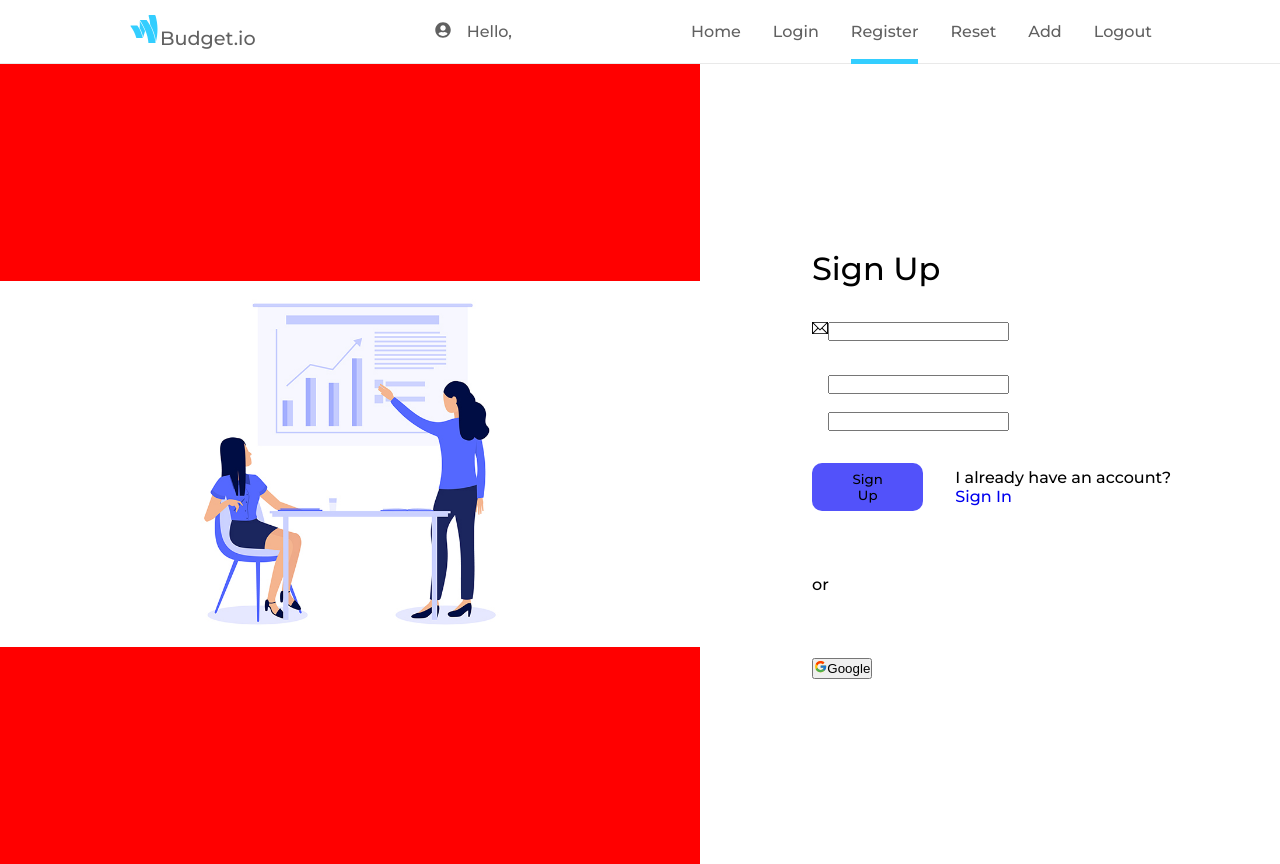
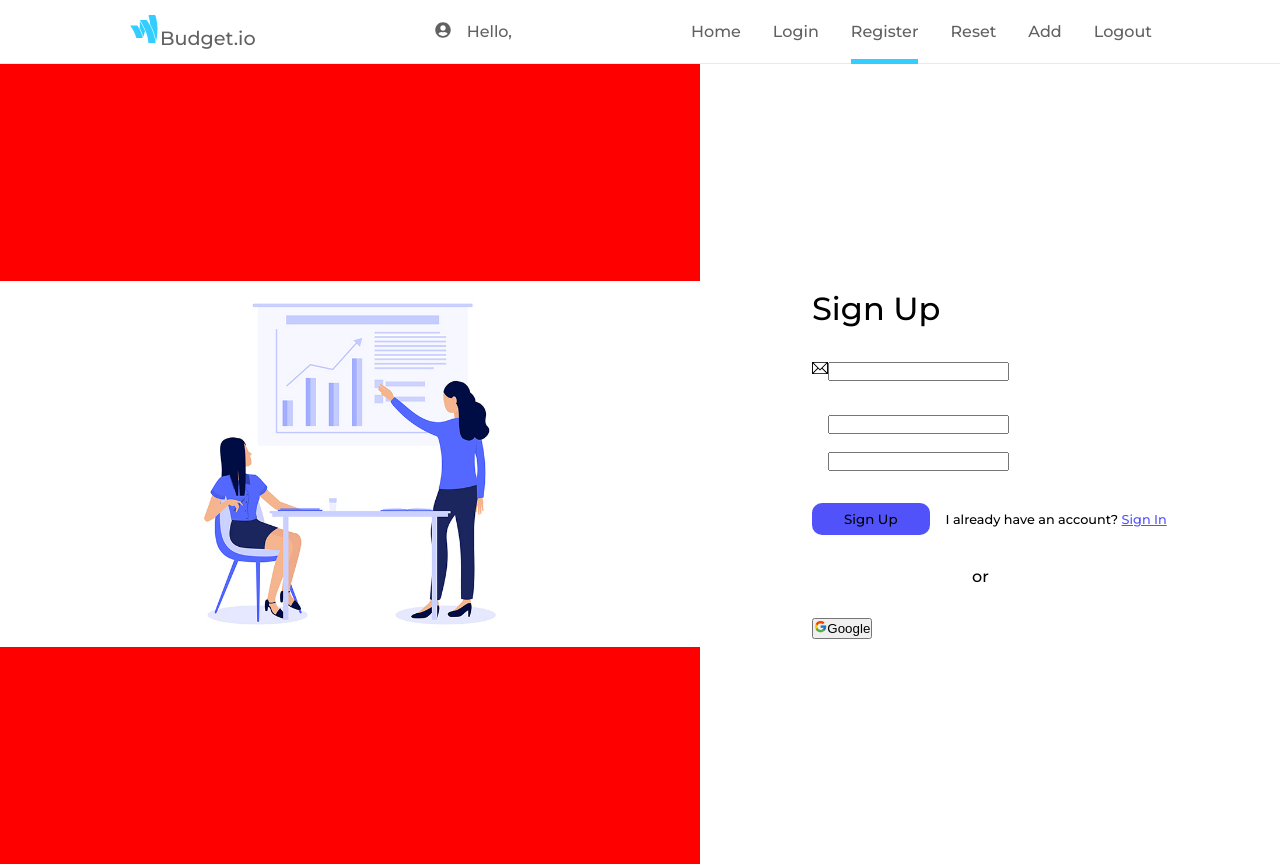
Before and after one commit to geezlothbrok/budget, a React (Create React App) app: page /register in a window 1280 px wide. Built offline with nearby package versions, Linux system fonts and the light colour scheme; some icons are missing.

Commit message:
more styling for register page

```diff
--- a/src/pages/auth/register/Register.css
+++ b/src/pages/auth/register/Register.css
@@ -52,7 +52,7 @@
 
 .form-container .actions {
     display: flex;
-    gap: 2rem;
+    gap: 1rem;
     justify-content: center;
     align-items: center;
 }
@@ -65,3 +65,22 @@
     border-radius: 10px;
     font-weight: 500;
 }
+
+.form-container .actions .already-account {
+    font-size: 0.8rem;
+}
+
+.form-container .actions .already-account a {
+    color: rgb(82, 82, 250);
+    text-decoration: underline;
+}
+
+.form-container .line {
+    display: flex;
+}
+
+.form-container .line .left-line {
+    /* background: grey; */
+    width: 10rem;
+    height: 1px solid rgba(146, 145, 145, 0.2);;
+}
--- a/src/pages/auth/register/Register.jsx
+++ b/src/pages/auth/register/Register.jsx
@@ -41,10 +41,11 @@ function Register() {
           I already have an account? <Link to = "/login">Sign In</Link>
         </p>
       </section>
+      <div className="line">
       <span className="left-line"></span>
         or
         <span className="right-line"></span>
-
+      </div>
         <div className="google-button">
           <button type="submit"><span>
             <FcGoogle /></span>Google</button>
```
